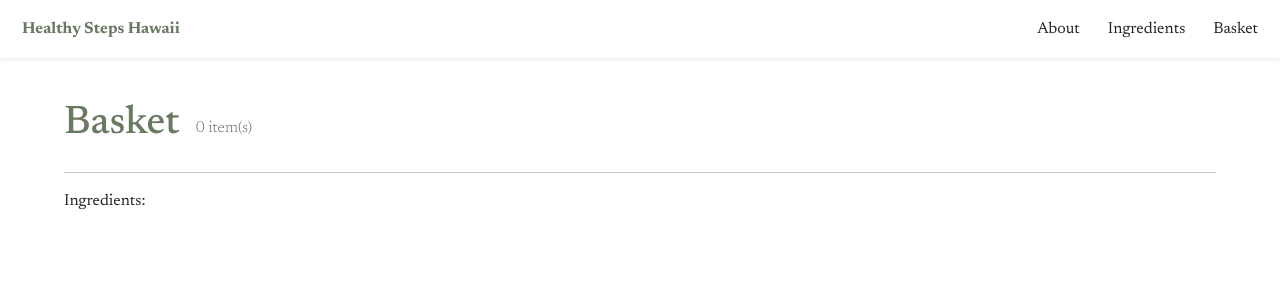
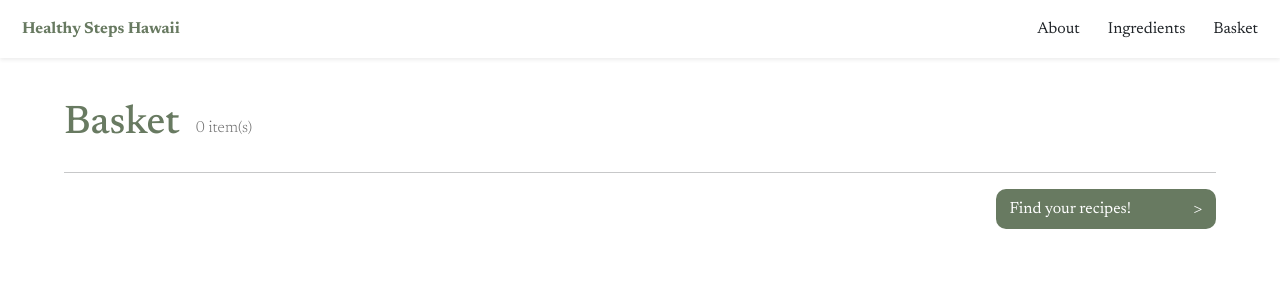
Before and after one commit to Chris-Tamayo/healthy-steps-hawaii-recipes, a React (Vite) app in the folder client/: page /#/basket in a window 1280 px wide. Shown: the top 300 px of the page. Built offline with nearby package versions, Linux system fonts and the light colour scheme.

Commit message:
Add initial basket cards

```diff
--- /dev/null
+++ b/client/src/components/BasketCard/BasketCard.css
@@ -0,0 +1,26 @@
+.basket-card {
+  border: 1px #E6E6E6 solid;
+  border-radius: 10px;
+}
+
+.basket-card img {
+  padding: 5px;
+  width: 100px;
+  height: 133px;
+  object-fit: contain;
+  border-radius: 10px;
+}
+
+.basket-card p {
+  margin: 0;
+}
+
+.basket-text-container {
+  background-color: #FAFAF5;
+  border-radius: 10px;
+  height: 133px;
+}
+
+.basket-card .quantity {
+  color: var(--secondary-color);
+}
--- /dev/null
+++ b/client/src/components/BasketCard/BasketCard.jsx
@@ -0,0 +1,18 @@
+import "../BasketCard/BasketCard.css";
+
+const BasketCard = ({ name, quantity, image }) => {
+  return (
+    <div className="d-flex flex-row align-items-center basket-card mb-2">
+      <img src={image} alt={name} />
+      <div className="basket-text-container p-2 flex-grow-1 d-flex justify-content-between align-items-center">
+        <div className="d-flex flex-column">
+          <p className="name fw-bold">{name}</p>
+          <p className="quantity">{quantity}</p>
+        </div>
+        <p>X</p>
+      </div>
+    </div>
+  )
+}
+
+export default BasketCard;
--- a/client/src/components/IngredientCard/IngredientCard.jsx
+++ b/client/src/components/IngredientCard/IngredientCard.jsx
@@ -2,7 +2,7 @@ import AddRemoveButton from "../AddRemoveButton/AddRemoveButton";
 import "../IngredientCard/IngredientCard.css";
 
 const IngredientCard = ({ name, quantity, description, image }) => {
-  const ingredient = { name, quantity, description };
+  const ingredient = { name, quantity, description, image };
 
   return (
     <div className="d-flex flex-column ingredient-card">
--- a/client/src/views/BasketPage/BasketPage.css
+++ b/client/src/views/BasketPage/BasketPage.css
@@ -1,3 +1,21 @@
 .item-count {
   color: #6D6D6D;
 }
+
+.basket-container {
+  width: 80%;
+}
+
+.recipes-button {
+  flex-grow: 1;
+  height: 40px;
+  border-radius: 10px;
+  margin-left: 10px;
+  background-color: var(--secondary-color);
+  color: white;
+  border: none;
+}
+
+.recipes-button:hover {
+  background-color: var(--ternary-color);
+}
--- a/client/src/views/BasketPage/BasketPage.jsx
+++ b/client/src/views/BasketPage/BasketPage.jsx
@@ -2,6 +2,7 @@ import { useContext } from "react";
 import Navbar from "../../components/Navbar/Navbar"
 import { IngredientsContext } from "../../context/IngredientsProvider";
 import "../BasketPage/BasketPage.css";
+import BasketCard from "../../components/BasketCard/BasketCard";
 
 const BasketPage = () => {
   const { selectedIngredients } = useContext(IngredientsContext);
@@ -18,14 +19,25 @@ const BasketPage = () => {
         </div>
         <hr/>
 
-        <div className="ingredients-container">
-          Ingredients:
-          <ul>
-            {selectedIngredients.map((ingredient) => (
-              <li key={ingredient.name}>{ingredient.name}</li>
-            ))}
-          </ul>
+        <div className="w-100 d-flex flex-row">
+          <div className="basket-container">
+          {selectedIngredients.map((ingredient, index) => (
+            <BasketCard
+              key={index}
+              name={ingredient.name}
+              quantity={ingredient.quantity}
+              image={ingredient.image}
+            />
+          ))}
+          </div>
+          <button className="recipes-button">
+            <div className="h-100 p-2 d-flex justify-content-between align-items-center">
+              <p className="m-0">Find your recipes!</p>
+              <p className="m-0">{">"}</p>
+            </div>
+          </button>
         </div>
+
 
       </div>
     </div>
```
